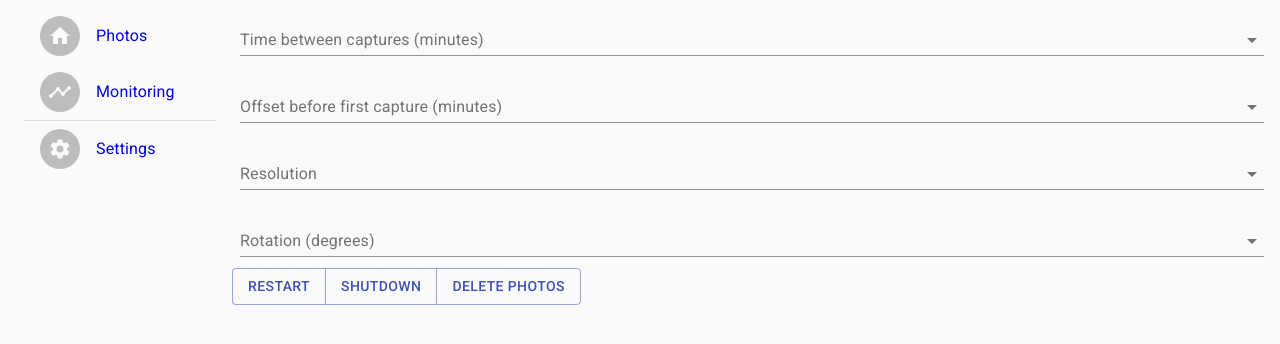
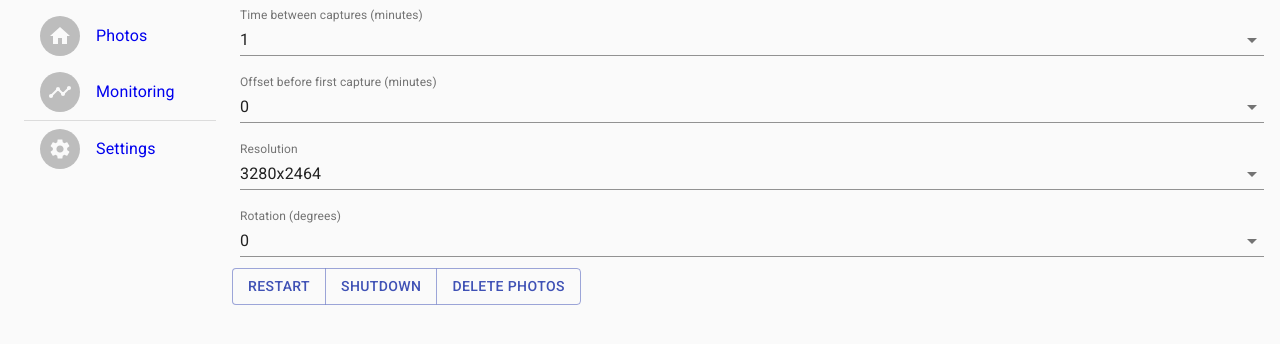
Before and after one commit to ingojaeckel/go-raspberry-pi-timelapse, a React (Create React App) app in the folder frontend/: page /settings in a window 1280 px wide. Shown: the top 344 px of the page. Built offline with nearby package versions, Linux system fonts and the light colour scheme.

Commit message:
set defaults

```diff
--- a/frontend/src/components/SetupComponent.tsx
+++ b/frontend/src/components/SetupComponent.tsx
@@ -23,7 +23,7 @@ export default function SetupComponent() {
       <div>
         <FormControl className={classes.formControl} fullWidth>
           <InputLabel id="demo-simple-select-helper-label">Time between captures (minutes)</InputLabel>
-          <Select labelId="demo-simple-select-helper-label" id="demo-simple-select-helper">
+          <Select labelId="demo-simple-select-helper-label" id="demo-simple-select-helper" defaultValue={1}>
             <MenuItem value={1}>1</MenuItem>
             <MenuItem value={10}>10</MenuItem>
             <MenuItem value={20}>20</MenuItem>
@@ -33,7 +33,7 @@ export default function SetupComponent() {
         </FormControl><br />
         <FormControl className={classes.formControl} fullWidth>
           <InputLabel id="demo-simple-select-helper-label">Offset before first capture (minutes)</InputLabel>
-          <Select labelId="demo-simple-select-helper-label" id="demo-simple-select-helper">
+          <Select labelId="demo-simple-select-helper-label" id="demo-simple-select-helper" defaultValue={0}>
             <MenuItem value={0}>0</MenuItem>
             <MenuItem value={5}>5</MenuItem>
             <MenuItem value={10}>10</MenuItem>
@@ -46,16 +46,16 @@ export default function SetupComponent() {
         </FormControl><br />
         <FormControl className={classes.formControl} fullWidth>
           <InputLabel id="demo-simple-select-helper-label">Resolution</InputLabel>
-          <Select labelId="demo-simple-select-helper-label" id="demo-simple-select-helper">
-            <MenuItem>3280x2464</MenuItem>
+          <Select labelId="demo-simple-select-helper-label" id="demo-simple-select-helper" defaultValue={0}>
+            <MenuItem value={0}>3280x2464</MenuItem>
           </Select>
           <FormHelperText></FormHelperText>
         </FormControl><br />
         <FormControl className={classes.formControl} fullWidth>
           <InputLabel id="demo-simple-select-helper-label">Rotation (degrees)</InputLabel>
-          <Select labelId="demo-simple-select-helper-label" id="demo-simple-select-helper">
-            <MenuItem>0</MenuItem>
-            <MenuItem>180</MenuItem>
+          <Select labelId="demo-simple-select-helper-label" id="demo-simple-select-helper" defaultValue={0}>
+            <MenuItem value={0}>0</MenuItem>
+            <MenuItem value={180}>180</MenuItem>
           </Select>
           <FormHelperText></FormHelperText>
         </FormControl>
```
